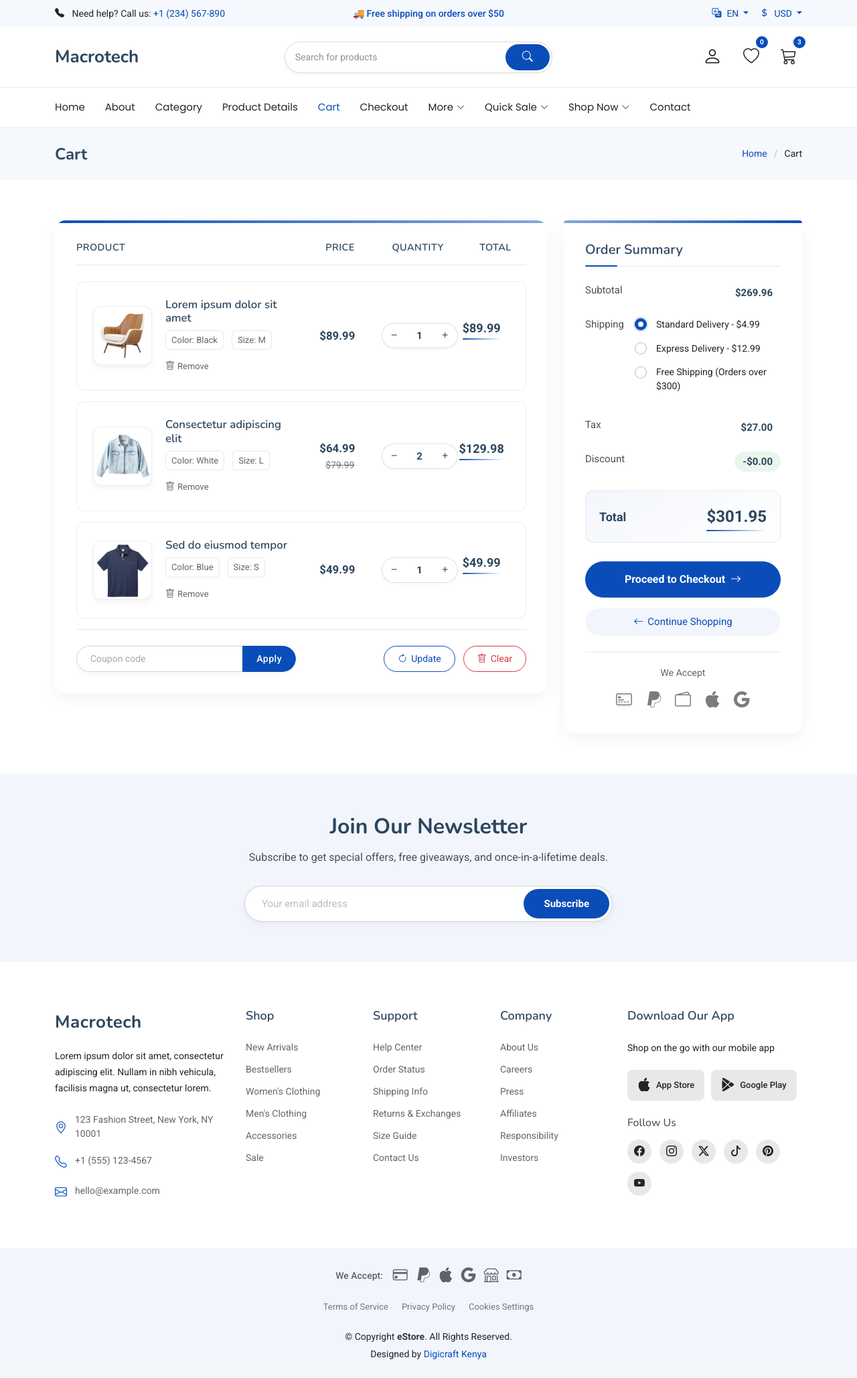
After one commit to munyokii/eStore, a Django app: page /cart/ in a window 1280 px wide. The commit adds this page. Shown: the whole page at 67% size. Run offline with Django 5.2, Linux system fonts and the light colour scheme; some libraries are stand-ins or nearby versions.

Commit message:
:sparkles: Added cart page

```diff
--- /dev/null
+++ b/macrotech/templates/cart.html
@@ -0,0 +1,292 @@
+{% extends 'layout.html' %}
+{% load static %}
+{% block content %}
+<!DOCTYPE html>
+<html lang="en">
+
+<head>
+  <meta charset="utf-8">
+  <meta content="width=device-width, initial-scale=1.0" name="viewport">
+  <title>Cart - eStore Bootstrap Template</title>
+  <meta name="description" content="">
+  <meta name="keywords" content="">
+
+</head>
+
+<body class="cart-page">
+    <!-- Page Title -->
+    <div class="page-title light-background">
+      <div class="container d-lg-flex justify-content-between align-items-center">
+        <h1 class="mb-2 mb-lg-0">Cart</h1>
+        <nav class="breadcrumbs">
+          <ol>
+            <li><a href="{% url 'home' %}">Home</a></li>
+            <li class="current">Cart</li>
+          </ol>
+        </nav>
+      </div>
+    </div><!-- End Page Title -->
+
+    <!-- Cart Section -->
+    <section id="cart" class="cart section">
+
+      <div class="container" data-aos="fade-up" data-aos-delay="100">
+
+        <div class="row g-4">
+          <div class="col-lg-8" data-aos="fade-up" data-aos-delay="200">
+            <div class="cart-items">
+              <div class="cart-header d-none d-lg-block">
+                <div class="row align-items-center gy-4">
+                  <div class="col-lg-6">
+                    <h5>Product</h5>
+                  </div>
+                  <div class="col-lg-2 text-center">
+                    <h5>Price</h5>
+                  </div>
+                  <div class="col-lg-2 text-center">
+                    <h5>Quantity</h5>
+                  </div>
+                  <div class="col-lg-2 text-center">
+                    <h5>Total</h5>
+                  </div>
+                </div>
+              </div>
+
+              <!-- Cart Item 1 -->
+              <div class="cart-item" data-aos="fade-up" data-aos-delay="100">
+                <div class="row align-items-center gy-4">
+                  <div class="col-lg-6 col-12 mb-3 mb-lg-0">
+                    <div class="product-info d-flex align-items-center">
+                      <div class="product-image">
+                        <img src="{% static 'assets/img/product/product-2.webp' %}" alt="Product" class="img-fluid" loading="lazy">
+                      </div>
+                      <div class="product-details">
+                        <h6 class="product-title">Lorem ipsum dolor sit amet</h6>
+                        <div class="product-meta">
+                          <span class="product-color">Color: Black</span>
+                          <span class="product-size">Size: M</span>
+                        </div>
+                        <button class="remove-item" type="button">
+                          <i class="bi bi-trash"></i> Remove
+                        </button>
+                      </div>
+                    </div>
+                  </div>
+                  <div class="col-12 col-lg-2 text-center">
+                    <div class="price-tag">
+                      <span class="current-price">$89.99</span>
+                    </div>
+                  </div>
+                  <div class="col-12 col-lg-2 text-center">
+                    <div class="quantity-selector">
+                      <button class="quantity-btn decrease">
+                        <i class="bi bi-dash"></i>
+                      </button>
+                      <input type="number" class="quantity-input" value="1" min="1" max="10">
+                      <button class="quantity-btn increase">
+                        <i class="bi bi-plus"></i>
+                      </button>
+                    </div>
+                  </div>
+                  <div class="col-12 col-lg-2 text-center mt-3 mt-lg-0">
+                    <div class="item-total">
+                      <span>$89.99</span>
+                    </div>
+                  </div>
+                </div>
+              </div><!-- End Cart Item -->
+
+              <!-- Cart Item 2 -->
+              <div class="cart-item" data-aos="fade-up" data-aos-delay="200">
+                <div class="row align-items-center gy-4">
+                  <div class="col-lg-6 col-12 mb-3 mb-lg-0">
+                    <div class="product-info d-flex align-items-center">
+                      <div class="product-image">
+                        <img src="{% static 'assets/img/product/product-7.webp' %}" alt="Product" class="img-fluid" loading="lazy">
+                      </div>
+                      <div class="product-details">
+                        <h6 class="product-title">Consectetur adipiscing elit</h6>
+                        <div class="product-meta">
+                          <span class="product-color">Color: White</span>
+                          <span class="product-size">Size: L</span>
+                        </div>
+                        <button class="remove-item" type="button">
+                          <i class="bi bi-trash"></i> Remove
+                        </button>
+                      </div>
+                    </div>
+                  </div>
+                  <div class="col-12 col-lg-2 text-center">
+                    <div class="price-tag">
+                      <span class="current-price">$64.99</span>
+                      <span class="original-price">$79.99</span>
+                    </div>
+                  </div>
+                  <div class="col-12 col-lg-2 text-center">
+                    <div class="quantity-selector">
+                      <button class="quantity-btn decrease">
+                        <i class="bi bi-dash"></i>
+                      </button>
+                      <input type="number" class="quantity-input" value="2" min="1" max="10">
+                      <button class="quantity-btn increase">
+                        <i class="bi bi-plus"></i>
+                      </button>
+                    </div>
+                  </div>
+                  <div class="col-12 col-lg-2 text-center mt-3 mt-lg-0">
+                    <div class="item-total">
+                      <span>$129.98</span>
+                    </div>
+                  </div>
+                </div>
+              </div><!-- End Cart Item -->
+
+              <!-- Cart Item 3 -->
+              <div class="cart-item" data-aos="fade-up" data-aos-delay="300">
+                <div class="row align-items-center gy-4">
+                  <div class="col-lg-6 col-12 mb-3 mb-lg-0">
+                    <div class="product-info d-flex align-items-center">
+                      <div class="product-image">
+                        <img src="{% static 'assets/img/product/product-10.webp' %}" alt="Product" class="img-fluid" loading="lazy">
+                      </div>
+                      <div class="product-details">
+                        <h6 class="product-title">Sed do eiusmod tempor</h6>
+                        <div class="product-meta">
+                          <span class="product-color">Color: Blue</span>
+                          <span class="product-size">Size: S</span>
+                        </div>
+                        <button class="remove-item" type="button">
+                          <i class="bi bi-trash"></i> Remove
+                        </button>
+                      </div>
+                    </div>
+                  </div>
+                  <div class="col-12 col-lg-2 text-center">
+                    <div class="price-tag">
+                      <span class="current-price">$49.99</span>
+                    </div>
+                  </div>
+                  <div class="col-12 col-lg-2 text-center">
+                    <div class="quantity-selector">
+                      <button class="quantity-btn decrease">
+                        <i class="bi bi-dash"></i>
+                      </button>
+                      <input type="number" class="quantity-input" value="1" min="1" max="10">
+                      <button class="quantity-btn increase">
+                        <i class="bi bi-plus"></i>
+                      </button>
+                    </div>
+                  </div>
+                  <div class="col-12 col-lg-2 text-center mt-3 mt-lg-0">
+                    <div class="item-total">
+                      <span>$49.99</span>
+                    </div>
+                  </div>
+                </div>
+              </div><!-- End Cart Item -->
+
+              <div class="cart-actions">
+                <div class="row g-3">
+                  <div class="col-lg-6 col-md-6">
+                    <div class="coupon-form">
+                      <div class="input-group">
+                        <input type="text" class="form-control" placeholder="Coupon code">
+                        <button class="btn btn-accent" type="button">Apply</button>
+                      </div>
+                    </div>
+                  </div>
+                  <div class="col-lg-6 col-md-6 text-md-end">
+                    <button class="btn btn-outline-accent me-2">
+                      <i class="bi bi-arrow-clockwise"></i> Update
+                    </button>
+                    <button class="btn btn-outline-danger">
+                      <i class="bi bi-trash"></i> Clear
+                    </button>
+                  </div>
+                </div>
+              </div>
+            </div>
+          </div>
+
+          <div class="col-lg-4" data-aos="fade-up" data-aos-delay="300">
+            <div class="cart-summary">
+              <h4 class="summary-title">Order Summary</h4>
+
+              <div class="summary-item">
+                <span class="summary-label">Subtotal</span>
+                <span class="summary-value">$269.96</span>
+              </div>
+
+              <div class="summary-item shipping-item">
+                <span class="summary-label">Shipping</span>
+                <div class="shipping-options">
+                  <div class="form-check">
+                    <input class="form-check-input" type="radio" name="shipping" id="standard" checked="">
+                    <label class="form-check-label" for="standard">
+                      Standard Delivery - $4.99
+                    </label>
+                  </div>
+                  <div class="form-check">
+                    <input class="form-check-input" type="radio" name="shipping" id="express">
+                    <label class="form-check-label" for="express">
+                      Express Delivery - $12.99
+                    </label>
+                  </div>
+                  <div class="form-check">
+                    <input class="form-check-input" type="radio" name="shipping" id="free">
+                    <label class="form-check-label" for="free">
+                      Free Shipping (Orders over $300)
+                    </label>
+                  </div>
+                </div>
+              </div>
+
+              <div class="summary-item">
+                <span class="summary-label">Tax</span>
+                <span class="summary-value">$27.00</span>
+              </div>
+
+              <div class="summary-item discount">
+                <span class="summary-label">Discount</span>
+                <span class="summary-value">-$0.00</span>
+              </div>
+
+              <div class="summary-total">
+                <span class="summary-label">Total</span>
+                <span class="summary-value">$301.95</span>
+              </div>
+
+              <div class="checkout-button">
+                <a href="#" class="btn btn-accent w-100">
+                  Proceed to Checkout <i class="bi bi-arrow-right"></i>
+                </a>
+              </div>
+
+              <div class="continue-shopping">
+                <a href="#" class="btn btn-link w-100">
+                  <i class="bi bi-arrow-left"></i> Continue Shopping
+                </a>
+              </div>
+
+              <div class="payment-methods">
+                <p class="payment-title">We Accept</p>
+                <div class="payment-icons">
+                  <i class="bi bi-credit-card-2-front"></i>
+                  <i class="bi bi-paypal"></i>
+                  <i class="bi bi-wallet2"></i>
+                  <i class="bi bi-apple"></i>
+                  <i class="bi bi-google"></i>
+                </div>
+              </div>
+            </div>
+          </div>
+        </div>
+
+      </div>
+
+    </section><!-- /Cart Section -->
+
+</body>
+
+</html>
+{% endblock content %}
--- a/macrotech/templates/layout.html
+++ b/macrotech/templates/layout.html
@@ -192,7 +192,7 @@
                 <li><a href="{% url 'about' %}" class="{% if request.resolver_match.url_name == 'about' %}active{% endif %}">About</a></li>
               <li><a href="{% url 'category' %}" class="{% if request.resolver_match.url_name == 'category' %}active{% endif %}">Category</a></li>
               <li><a href="{% url 'product_detail' %}" class="{% if request.resolver_match.url_name == 'product_detail' %}active{% endif %}">Product Details</a></li>
-              <li><a href="cart.html">Cart</a></li>
+              <li><a href="{% url 'cart' %}" class="{% if request.resolver_match.url_name == 'cart' %}active{% endif %}">Cart</a></li>
               <li><a href="checkout.html">Checkout</a></li>
               <li class="dropdown"><a href="#"><span>More</span> <i class="bi bi-chevron-down toggle-dropdown"></i></a>
                 <ul>
@@ -824,7 +824,7 @@
           <div class="col-lg-3 col-md-6 col-sm-12">
             <div class="footer-widget footer-about">
               <a href="index.html" class="logo">
-                <span class="sitename">eStore</span>
+                <span class="sitename">Macrotech</span>
               </a>
               <p>Lorem ipsum dolor sit amet, consectetur adipiscing elit. Nullam in nibh vehicula, facilisis magna ut, consectetur lorem.</p>
               <div class="footer-contact mt-4">
--- a/macrotech/urls.py
+++ b/macrotech/urls.py
@@ -5,6 +5,7 @@ from . import views
 urlpatterns = [
   path("", views.HomeView.as_view(), name="home"),
   path("product/details/", views.ProductDetailView.as_view(), name="product_detail"),
+  path("cart/", views.CartView.as_view(), name="cart"),
   path("blog/", views.BlogView.as_view(), name="blog"),
   path("about/", views.AboutView.as_view(), name="about"),
   path("category/", views.CategoryView.as_view(), name="category"),
--- a/macrotech/views.py
+++ b/macrotech/views.py
@@ -17,6 +17,14 @@ class ProductDetailView(View):
     def get(self, request):
         """Handle GET requests and render the product detail template."""
         return render(request, "product-details.html")
+
+
+class CartView(View):
+    """Class-based view to display the cart.html template."""
+
+    def get(self, request):
+        """Handle GET requests and render the cart template."""
+        return render(request, "cart.html")
 
 
 class BlogView(View):
```
